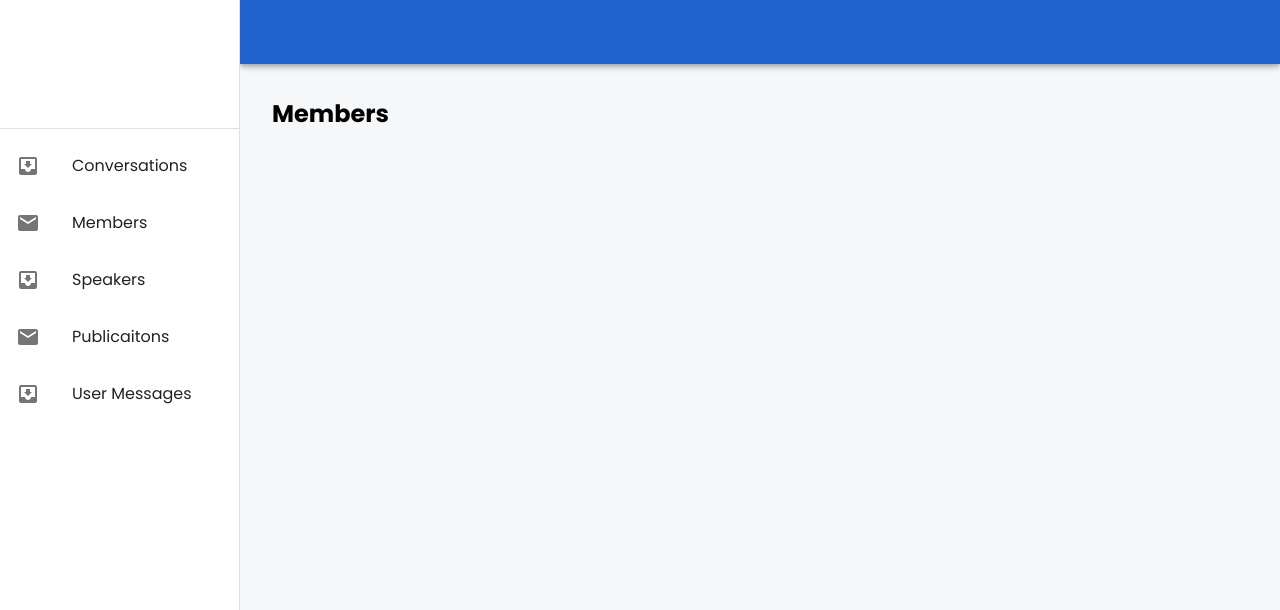
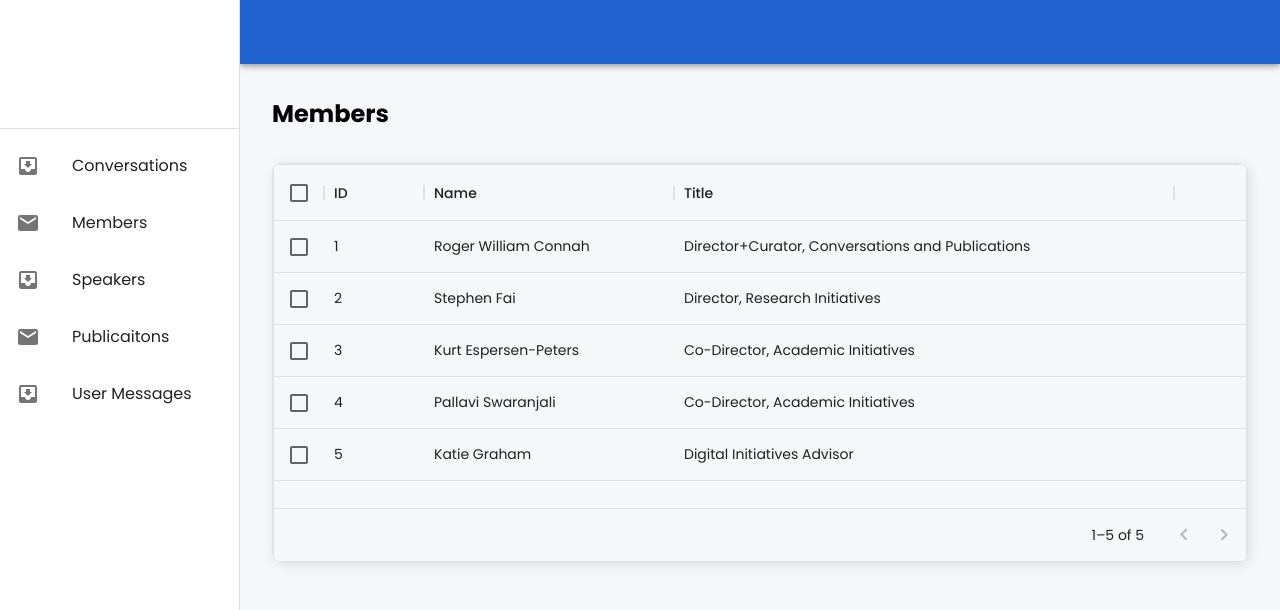
Before and after one commit to UtkarshKeerti/Mindful-Admin-Panel, a React (Create React App) app: page /dashboard/members in a window 1280 px wide. Shown: the top 610 px of the page. Built offline with nearby package versions, Linux system fonts and the light colour scheme.

Commit message:
customTable, TableDataGrid, Members, Speakers

```diff
--- a/package.json
+++ b/package.json
@@ -7,6 +7,7 @@
     "@emotion/styled": "^11.8.1",
     "@mui/icons-material": "^5.6.2",
     "@mui/material": "^5.6.3",
+    "@mui/x-data-grid": "^5.10.0",
     "@testing-library/jest-dom": "^5.16.4",
     "@testing-library/react": "^13.1.1",
     "@testing-library/user-event": "^13.5.0",
--- /dev/null
+++ b/src/components/tableCustom/TableCustom.js
@@ -0,0 +1,63 @@
+import React from 'react';
+import Avatar from '@mui/material/Avatar';
+import Table from '@mui/material/Table';
+import TableBody from '@mui/material/TableBody';
+import TableCell from '@mui/material/TableCell';
+import Box from '@mui/material/Box';
+import TableHead from '@mui/material/TableHead';
+import TableRow from '@mui/material/TableRow';
+
+import styles from './tableCustom.module.css';
+
+
+const TableCustom = ({ tableRowData, tableColumnData }) => {
+
+  return (
+    <Box className={styles.tableContainer}>
+      <Table>
+        <TableHead>
+          <TableRow>
+            {
+              tableColumnData && tableColumnData.map((col, i) =>
+                <TableCell
+                  key={col.field}
+                  sx={{ width: `${col.width}px` }}
+                >
+                  {col.headerName}
+                </TableCell>
+              )
+            }
+          </TableRow>
+        </TableHead>
+        <TableBody>
+          {tableRowData && tableRowData.map((row, i) => (
+            <TableRow
+              key={i}
+              sx={{ '&:last-child td, &:last-child th': { border: 0 } }}
+            >
+              {
+                tableColumnData && tableColumnData.map((cell) =>
+                  Object.keys(row).map((key, i) =>
+                    key == cell.field &&
+                    <TableCell
+                      key={i}
+                      sx={{ width: `${cell.width}px` }}
+                    >
+                      {
+                        cell.field == 'image' ?
+                          <Avatar src={row[key]} />
+                          : row[key]
+                      }
+                    </TableCell>
+                  )
+                )
+              }
+            </TableRow>
+          ))}
+        </TableBody>
+      </Table>
+    </Box>
+  )
+}
+
+export default TableCustom
--- /dev/null
+++ b/src/components/tableCustom/TableDatGrid.js
@@ -0,0 +1,20 @@
+import React from 'react';
+import { DataGrid } from '@mui/x-data-grid';
+import styles from './tableCustom.module.css';
+
+const TableDatGrid = ({ tableColumns, tableRows, rowsPerPageOptions }) => {
+  return (
+    <div className={styles.dataGridContainer} style={{ height: '400px', width: '100%' }}>
+      <DataGrid
+        rows={tableRows}
+        columns={tableColumns}
+        pageSize={rowsPerPageOptions}
+        rowsPerPageOptions={[rowsPerPageOptions]}
+        checkboxSelection
+        disableSelectionOnClick
+      />
+    </div>
+  )
+}
+
+export default TableDatGrid
--- /dev/null
+++ b/src/components/tableCustom/tableCustom.module.css
@@ -0,0 +1,14 @@
+.tableContainer {
+  border-radius: 10px;
+  border: 1px solid var(--color-grey);
+  box-shadow: var(--box-shadow-1);
+  /* max-width: max-content; */
+  overflow-x: auto;
+}
+
+.dataGridContainer {
+  border-radius: 10px;
+  border: 1px solid var(--color-grey);
+  box-shadow: var(--box-shadow-1);
+  overflow: hidden;
+}
--- a/src/pages/Members.js
+++ b/src/pages/Members.js
@@ -1,15 +1,104 @@
 import { useEffect, useState } from 'react';
+import TableDatGrid from '../components/tableCustom/TableDatGrid';
+// import TableCustom from '../components/tableCustom/TableCustom';
 
 const Members = () => {
 
-  const [membersCard, setMembersCard] = useState([])
+  // const [membersData, setMembersData] = useState([])
+  const [membersColumns, setMembersColumns] = useState([]);
+  const [membersRows, setMembersRows] = useState([])
+
   useEffect(() => {
-    setMembersCard([])
+    // setMembersData([
+    //   {
+    //     name: "Roger William Connah",
+    //     title: "Director+Curator, Conversations and Publications",
+    //     image: ""
+    //   },
+    //   {
+    //     name: "Stephen Fai",
+    //     title: "Director, Research Initiatives",
+    //     image: ""
+    //   },
+    //   {
+    //     name: "Kurt Espersen-Peters",
+    //     title: "Co-Director, Academic Initiatives",
+    //     image: ""
+    //   },
+    //   {
+    //     name: "Pallavi Swaranjali",
+    //     title: "Co-Director, Academic Initiatives",
+    //     image: ""
+    //   },
+    //   {
+    //     name: "Katie Graham",
+    //     title: "Digital Initiatives Advisor",
+    //     image: ""
+    //   },
+    // ]);
+
+    setMembersColumns([
+      {
+        field: 'id',
+        headerName: 'ID',
+        width: 100,
+        sortable: false
+      },
+      {
+        field: 'name',
+        headerName: 'Name',
+        width: 250,
+      },
+      {
+        field: 'title',
+        headerName: 'Title',
+        width: 500,
+      }
+    ]);
+
+    setMembersRows([
+      {
+        id: 1,
+        name: "Roger William Connah",
+        title: "Director+Curator, Conversations and Publications",
+        image: ""
+      },
+      {
+        id: 2,
+        name: "Stephen Fai",
+        title: "Director, Research Initiatives",
+        image: ""
+      },
+      {
+        id: 3,
+        name: "Kurt Espersen-Peters",
+        title: "Co-Director, Academic Initiatives",
+        image: ""
+      },
+      {
+        id: 4,
+        name: "Pallavi Swaranjali",
+        title: "Co-Director, Academic Initiatives",
+        image: ""
+      },
+      {
+        id: 5,
+        name: "Katie Graham",
+        title: "Digital Initiatives Advisor",
+        image: ""
+      }
+    ])
   }, [])
 
   return (
     <>
       <h2 className={'pageheading'}>Members</h2>
+      {/* <TableCustom tableData={membersData} /> */}
+      <TableDatGrid
+        tableColumns={membersColumns}
+        tableRows={membersRows}
+        rowsPerPageOptions={15}
+      />
     </>
   )
 }
--- a/src/pages/Speakers.js
+++ b/src/pages/Speakers.js
@@ -1,15 +1,74 @@
 import { useEffect, useState } from 'react';
+import TableDatGrid from '../components/tableCustom/TableDatGrid';
 
 const Speakers = () => {
 
-  const [speakers, setSpeakers] = useState([])
+  const [membersColumns, setMembersColumns] = useState([]);
+  const [membersRows, setMembersRows] = useState([])
+
   useEffect(() => {
 
+    setMembersColumns([
+      {
+        field: 'id',
+        headerName: 'ID',
+        width: 100,
+        sortable: false
+      },
+      {
+        field: 'name',
+        headerName: 'Name',
+        width: 250,
+      },
+      {
+        field: 'title',
+        headerName: 'Title',
+        width: 500,
+      }
+    ]);
+
+    setMembersRows([
+      {
+        id: 1,
+        name: "Roger William Connah",
+        title: "Director+Curator, Conversations and Publications",
+        image: ""
+      },
+      {
+        id: 2,
+        name: "Stephen Fai",
+        title: "Director, Research Initiatives",
+        image: ""
+      },
+      {
+        id: 3,
+        name: "Kurt Espersen-Peters",
+        title: "Co-Director, Academic Initiatives",
+        image: ""
+      },
+      {
+        id: 4,
+        name: "Pallavi Swaranjali",
+        title: "Co-Director, Academic Initiatives",
+        image: ""
+      },
+      {
+        id: 5,
+        name: "Katie Graham",
+        title: "Digital Initiatives Advisor",
+        image: ""
+      }
+    ])
   }, [])
 
   return (
     <>
       <h2 className={'pageheading'}>Speakers</h2>
+      <TableDatGrid
+        tableColumns={membersColumns}
+        tableRows={membersRows}
+        rowsPerPageOptions={15}
+      />
     </>
   )
 }
--- a/src/pages/UserMessages.js
+++ b/src/pages/UserMessages.js
@@ -1,10 +1,70 @@
-import React from 'react'
+import { useState } from 'react';
+import TableCustom from '../components/tableCustom/TableCustom';
 
 const UserMessages = () => {
+  const [tableHeading, setTableHeading] = useState([
+    {
+      field: 'id',
+      headerName: 'ID',
+      width: 60
+    },
+    {
+      field: 'image',
+      headerName: '',
+      width: 80
+    },
+    {
+      field: 'name',
+      headerName: 'Name',
+      width: 300
+    },
+    {
+      field: 'message',
+      headerName: 'Messages',
+      width: 400
+    }
+  ])
+  const [membersData, setMembersData] = useState([
+    {
+      id: '',
+      image: '',
+      name: "Stephen Fai",
+      message: "ASmdasoc aso dasdcasdgew12ygfc",
+    },
+    {
+      id: '',
+      image: '',
+      name: "Roger William Connah",
+      message: "ASmdasoc aso dasdcasdgew12ygfc",
+    },
+    {
+      id: '',
+      image: '',
+      name: "Katie Graham",
+      message: "ASmdasoc aso dasdcasdgew12ygfc",
+    },
+    {
+      id: '',
+      image: '',
+      name: "Kurt Espersen-Peters",
+      message: "ASmdasoc aso dasdcasdgew12ygfc",
+    },
+    {
+      id: '',
+      image: '',
+      name: "Pallavi Swaranjali",
+      message: "ASmdasoc aso dasdcasdgew12ygfc",
+    },
+  ]);
+
   return (
-    <div>
-      <h2>Messages</h2>
-    </div>
+    <>
+      <h2 className={'pageheading'}>User Messages</h2>
+      <TableCustom
+        tableRowData={membersData}
+        tableColumnData={tableHeading}
+      />
+    </>
   )
 }
 
```
Also changed, not shown: src/layouts/pageLayoutTable/PageLayoutTable.js (deleted, +0 -11 lines), src/layouts/pageLayoutTable/pageLayoutTable.module.css (deleted), 1 other file (tests, documents, lock files or other folders).
